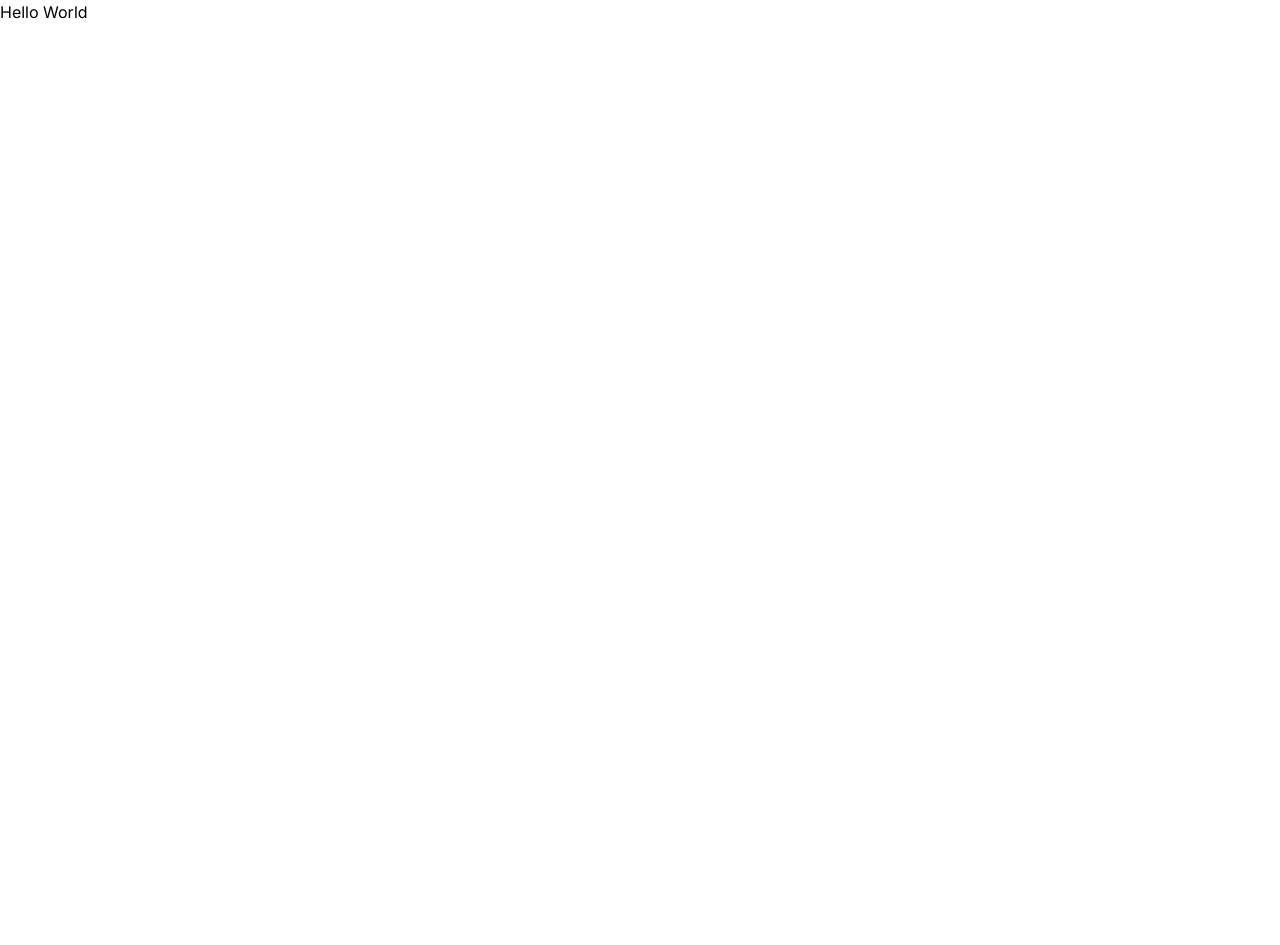
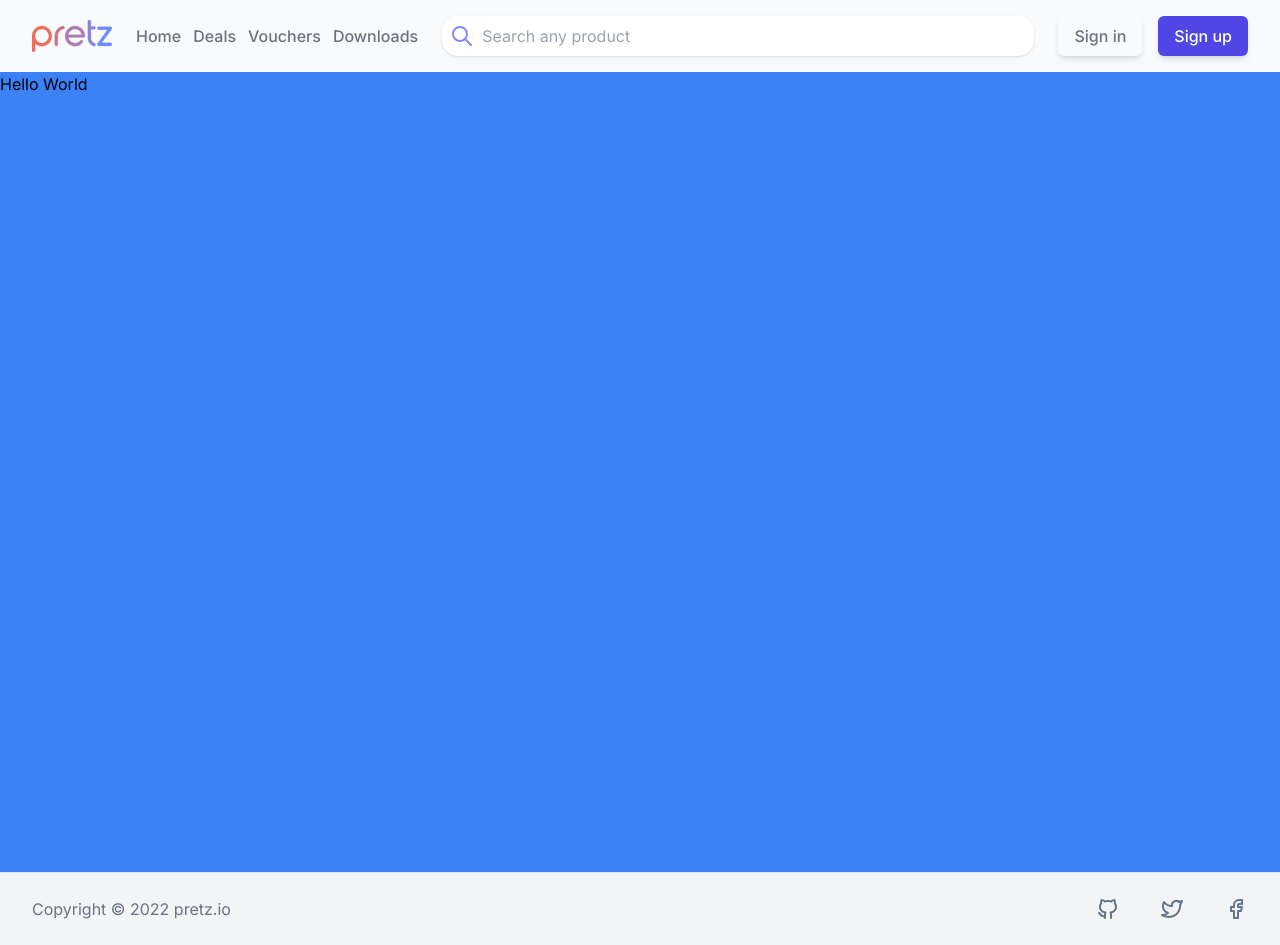
Before and after one commit to alexbacanu/pretz-nextjs, a Next.js app: page / in a window 1280 px wide. Before the commit the page ends 800 px from the top, so only its background shows below. Built offline with nearby package versions, Linux system fonts and the light colour scheme.

Commit message:
feat: add header, footer, logo

```diff
--- a/app/layout.tsx
+++ b/app/layout.tsx
@@ -1,4 +1,6 @@
 import { Inter } from "@next/font/google";
+import UIFooter from "ui/UIFooter";
+import UIHeader from "ui/UIHeader";
 import "./globals.css";
 
 const inter = Inter({
@@ -10,7 +12,11 @@ export default function RootLayout({ children }: { children: React.ReactNode })
   return (
     <html lang="en" className={inter.variable}>
       <head />
-      <body>{children}</body>
+      <body className="flex flex-col">
+        <UIHeader />
+        <main className="bg-blue-500">{children}</main>
+        <UIFooter />
+      </body>
     </html>
   );
 }
--- a/app/page.tsx
+++ b/app/page.tsx
@@ -1,3 +1,3 @@
 export default function HomePage() {
-  return <p>Hello World</p>;
+  return <p className="min-h-screen">Hello World</p>;
 }
--- /dev/null
+++ b/lib/data/navItems.ts
@@ -0,0 +1,81 @@
+import {
+  IconDiscount2,
+  IconDownload,
+  IconGiftCard,
+  IconShoppingCart,
+  TablerIcon,
+} from "@tabler/icons";
+
+interface HeaderItem {
+  label: string;
+  arialabel: string;
+  href: string;
+  icon: TablerIcon;
+}
+
+interface FooterItem {
+  label: string;
+  arialabel: string;
+  href: string;
+  icon: string;
+}
+
+export const HEADER_ITEMS: Array<HeaderItem> = [
+  {
+    label: "Home",
+    arialabel: "Home page",
+    href: "/",
+    icon: IconShoppingCart,
+  },
+  {
+    label: "Deals",
+    arialabel: "Deals page",
+    href: "/deals",
+    icon: IconDiscount2,
+  },
+  {
+    label: "Vouchers",
+    arialabel: "Vouchers page",
+    href: "/vouchers",
+    icon: IconGiftCard,
+  },
+  {
+    label: "Downloads",
+    arialabel: "Downloads page",
+    href: "/download",
+    icon: IconDownload,
+  },
+];
+
+export const FOOTER_ITEMS: Array<FooterItem> = [
+  {
+    label: "Contact us",
+    arialabel: "Contact us page",
+    href: "/contact",
+    icon: "",
+  },
+  {
+    label: "Terms and conditions",
+    arialabel: "Terms and conditions page",
+    href: "/legal/terms",
+    icon: "",
+  },
+  {
+    label: "Privacy policy",
+    arialabel: "Privacy policy page",
+    href: "/legal/privacy",
+    icon: "",
+  },
+  {
+    label: "Cookies",
+    arialabel: "Cookies usage page",
+    href: "/legal/cookies",
+    icon: "",
+  },
+  {
+    label: "GDPR",
+    arialabel: "GDPR page",
+    href: "/legal/gdpr",
+    icon: "",
+  },
+];
--- a/tailwind.config.js
+++ b/tailwind.config.js
@@ -3,7 +3,7 @@
 const { fontFamily } = require("tailwindcss/defaultTheme");
 
 module.exports = {
-  content: ["./app/**/*.{js,ts,jsx,tsx}", "./components/**/*.{js,ts,jsx,tsx}"],
+  content: ["./app/**/*.{js,ts,jsx,tsx}", "./ui/**/*.{js,ts,jsx,tsx}"],
   theme: {
     extend: {
       fontFamily: {
--- /dev/null
+++ b/ui/UIFooter.tsx
@@ -0,0 +1,22 @@
+import { IconBrandFacebook, IconBrandGithub, IconBrandTwitter } from "@tabler/icons";
+
+type UIFooterProps = {};
+
+const UIFooter = (props: UIFooterProps) => {
+  return (
+    <footer className="border-t border-slate-200 bg-gray-100 pb-[88px] text-slate-500 md:pb-0">
+      <div className="mx-auto max-w-[1920px] justify-between space-y-6 py-6 px-4 sm:flex sm:space-y-0 sm:px-6 lg:px-8">
+        <div className="flex items-center justify-center">
+          <p>Copyright &copy; {new Date().getFullYear()} pretz.io</p>
+        </div>
+        <div className="flex items-center justify-center space-x-10">
+          <IconBrandGithub />
+          <IconBrandTwitter />
+          <IconBrandFacebook />
+        </div>
+      </div>
+    </footer>
+  );
+};
+
+export default UIFooter;
--- /dev/null
+++ b/ui/UIHeader.tsx
@@ -0,0 +1,178 @@
+"use client";
+
+import { Popover, Transition } from "@headlessui/react";
+import { IconMenu2, IconSearch, IconX, TablerIcon } from "@tabler/icons";
+import { HEADER_ITEMS } from "lib/data/navItems";
+import Link from "next/link";
+import { Fragment } from "react";
+import UILogo from "./UILogo";
+
+type UIHeaderProps = {};
+
+const UIHeader = (props: UIHeaderProps) => {
+  return (
+    <Popover as="header" className="sticky top-0 z-40 bg-gray-50">
+      {/* Desktop */}
+      <div className="mx-auto flex max-w-[1920px] items-center justify-between space-x-6 p-4 sm:px-6 lg:px-8">
+        {/* Logo */}
+        <div>
+          <UILogo />
+        </div>
+
+        {/* Navigation menu */}
+        <Popover.Group as="nav" className="hidden space-x-3 md:flex">
+          {HEADER_ITEMS.map((item) => (
+            <Link
+              key={item.label}
+              href={item.href}
+              className="text-base font-medium text-gray-500 hover:text-gray-900"
+            >
+              <span className="sr-only">{item.arialabel}</span>
+              <span className="text-base font-medium">{item.label}</span>
+            </Link>
+          ))}
+        </Popover.Group>
+
+        {/* Search */}
+        <div className="grow text-indigo-400 focus-within:text-indigo-600">
+          <span className="sr-only">Search</span>
+          <IconSearch
+            className="pointer-events-none absolute top-1/2 h-8 w-8 -translate-y-1/2 pl-2"
+            aria-hidden="true"
+          />
+          <input
+            type="search"
+            name="search"
+            id="search"
+            placeholder="Search any product"
+            className="h-10 w-full rounded-2xl pl-10 shadow"
+          />
+        </div>
+
+        {/* Sign in / Sign up */}
+        <div className="hidden items-center justify-center space-x-4 md:flex">
+          <Link
+            href="#"
+            className="whitespace-nowrap rounded-md px-4 py-2 text-base font-medium text-gray-500 shadow-md hover:text-gray-900"
+          >
+            <span className="sr-only">Sign in button</span>
+            Sign in
+          </Link>
+
+          <Link
+            href="#"
+            className="whitespace-nowrap rounded-md bg-indigo-600 px-4 py-2 text-base font-medium text-white shadow-md hover:bg-indigo-700"
+          >
+            <span className="sr-only">Sign up button</span>
+            Sign up
+          </Link>
+        </div>
+
+        {/* Hamburger */}
+        <div className="md:hidden">
+          <Popover.Button className="rounded-md bg-white p-1 text-gray-400 shadow-md hover:bg-gray-100 hover:text-gray-500 focus:outline-none focus:ring-2 focus:ring-inset focus:ring-indigo-500">
+            <span className="sr-only">Open menu</span>
+            <IconMenu2 className="h-8 w-8" aria-hidden="true" />
+          </Popover.Button>
+        </div>
+      </div>
+
+      {/* Modal */}
+      <div className="md:hidden">
+        <Transition
+          as={Fragment}
+          enter="duration-200 ease-out"
+          enterFrom="opacity-0 scale-95"
+          enterTo="opacity-100 scale-100"
+          leave="duration-100 ease-in"
+          leaveFrom="opacity-100 scale-100"
+          leaveTo="opacity-0 scale-95"
+        >
+          <Popover.Panel
+            focus
+            className="absolute inset-x-0 top-0 z-50 origin-top-right p-2 transition"
+          >
+            <div className="divide-y-2 divide-gray-50 rounded-lg bg-white shadow-lg ring-1 ring-black/5">
+              <div className="space-y-6 px-4 pt-4 pb-6">
+                {/* Logo and close button */}
+                <div className="flex items-center justify-between">
+                  <div className="pl-3">
+                    <UILogo />
+                  </div>
+                  <div>
+                    <Popover.Button className="rounded-md bg-white p-1 text-gray-400 hover:bg-gray-100 hover:text-gray-500 focus:outline-none focus:ring-2 focus:ring-inset focus:ring-indigo-500">
+                      <span className="sr-only">Close menu</span>
+                      <IconX className="h-8 w-8" aria-hidden="true" />
+                    </Popover.Button>
+                  </div>
+                </div>
+
+                {/* Navigation menu */}
+                <Popover.Group as="nav" className="grid gap-y-2">
+                  {HEADER_ITEMS.map((item) => {
+                    const Icon: TablerIcon = item.icon;
+                    return (
+                      <Link
+                        key={item.label}
+                        href={item.href}
+                        className="flex items-center rounded-md p-3 hover:bg-gray-50"
+                      >
+                        <Icon className="h-6 w-6 shrink-0 text-indigo-600" aria-hidden="true" />
+                        <span className="sr-only">{item.arialabel}</span>
+                        <span className="pl-3 text-base font-medium">{item.label}</span>
+                      </Link>
+                    );
+                  })}
+                </Popover.Group>
+
+                {/* Sign in / Sign up */}
+                <div className="space-y-6 px-3">
+                  <Link
+                    href="#"
+                    className="flex w-full items-center justify-center whitespace-nowrap rounded-md bg-indigo-600 px-4 py-2 text-base font-medium text-white shadow-md hover:bg-indigo-700"
+                  >
+                    <span className="sr-only">Sign up button</span>
+                    Sign up
+                  </Link>
+
+                  <p className="text-center text-base font-medium text-gray-600">
+                    Existing customer?
+                    <Link href="#" className="px-2 text-indigo-600 hover:text-indigo-700">
+                      <span className="sr-only">Sign in button</span>
+                      Sign in
+                    </Link>
+                  </p>
+                </div>
+              </div>
+            </div>
+          </Popover.Panel>
+        </Transition>
+      </div>
+
+      {/* Android buttons */}
+      <Popover.Group
+        as="nav"
+        className="fixed bottom-0 z-40 flex w-screen flex-col justify-end md:hidden"
+      >
+        <div className="flex w-full items-stretch justify-between rounded-t-xl bg-white py-2 px-10 shadow-md">
+          {HEADER_ITEMS.map((item) => {
+            const Icon: TablerIcon = item.icon;
+            return (
+              <Link
+                key={item.label}
+                href={item.href}
+                className="flex flex-col items-center justify-between p-2 text-xs"
+              >
+                <Icon className="h-8 w-8 shrink-0 text-indigo-600" aria-hidden="true" />
+                <span className="sr-only">{item.arialabel}</span>
+                <span className="text-base font-medium">{item.label}</span>
+              </Link>
+            );
+          })}
+        </div>
+      </Popover.Group>
+    </Popover>
+  );
+};
+
+export default UIHeader;
--- /dev/null
+++ b/ui/UILogo.tsx
@@ -0,0 +1,15 @@
+import Image from "next/image";
+import Link from "next/link";
+
+type UILogoProps = {};
+
+const UILogo = (props: UILogoProps) => {
+  return (
+    <Link href="/">
+      <span className="sr-only">Pretz</span>
+      <Image src="/logo.svg" alt="Pretz logo" height={80} width={80} />
+    </Link>
+  );
+};
+
+export default UILogo;
```
Also changed, not shown: public/logo.svg (added).
